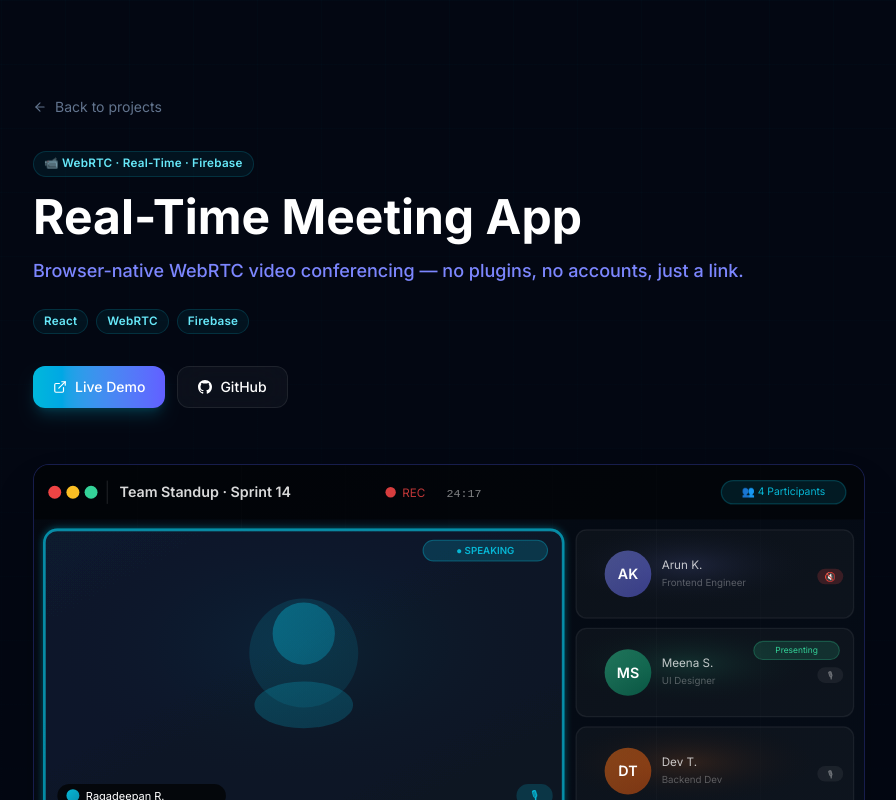
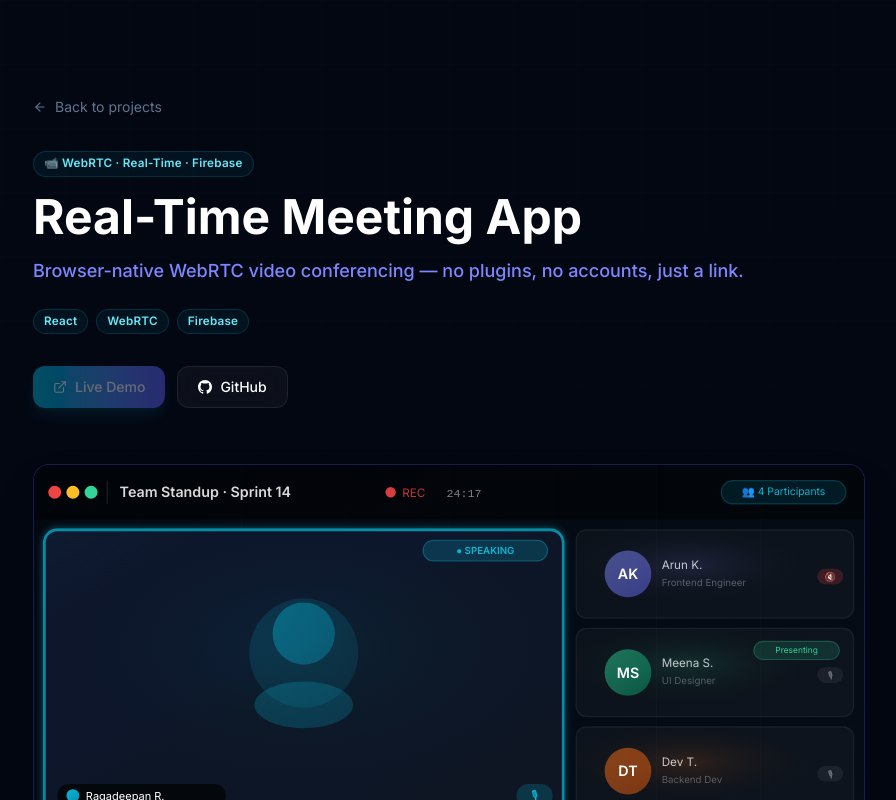
Before and after one commit to Ragadeepan/portfolio, a Next.js app: page /projects/meeting-app in a window 1280 px wide. Shown: the top 800 px of the page, without its empty margins (191-1087 px from the left). Built offline with nearby package versions, Linux system fonts and the light colour scheme.

Commit message:
Update live project links

```diff
--- a/src/app/projects/growlanzer/page.tsx
+++ b/src/app/projects/growlanzer/page.tsx
@@ -16,7 +16,7 @@ const sections = [
   {
     title: "The Solution",
     content:
-      "Growlanzer is a full-stack freelancer marketplace — live at growlanzer.com — with Firebase-powered authentication, real-time chat, profile-based freelancer discovery, and an end-to-end project workflow from posting to delivery. Built with Next.js and TypeScript for a fast, type-safe production experience.",
+      "Growlanzer is a full-stack freelancer marketplace — live at freelancer-99659.web.app — with Firebase-powered authentication, real-time chat, profile-based freelancer discovery, and an end-to-end project workflow from posting to delivery. Built with Next.js and TypeScript for a fast, type-safe production experience.",
   },
   {
     title: "Key Features",
@@ -27,7 +27,7 @@ const sections = [
       "Project posting and application workflow with status tracking",
       "Admin panel for freelancer verification and project moderation",
       "Responsive UI built entirely with Tailwind CSS — mobile-first",
-      "Deployed and live at growlanzer.com with Vercel CI/CD",
+      "Deployed and live at freelancer-99659.web.app with Firebase Hosting",
     ],
   },
   {
@@ -48,13 +48,13 @@ const sections = [
       "Implementing role-based access control (admin/client/freelancer) with Firestore security rules",
       "Optimistic UI for chat messages so the UX feels instant despite async writes",
       "Managing Firebase listener lifecycles in React without stale closures or memory leaks",
-      "Deploying with Vercel and configuring environment-based Firebase project switching",
+      "Deploying with Firebase Hosting and configuring environment-based Firebase project switching",
     ],
   },
   {
     title: "Results & Improvements",
     content: [
-      "Successfully deployed and live at growlanzer.com — real users onboarded",
+      "Successfully deployed and live at freelancer-99659.web.app — real users onboarded",
       "End-to-end project flow from registration to project completion working in production",
       "Planned: Razorpay payment integration for milestone-based freelancer payouts",
       "Planned: AI-powered freelancer-project matching using skill embedding similarity",
@@ -69,11 +69,12 @@ export default function GrowlanzerPage() {
     <CaseStudyLayout
       title="Growlanzer"
       tagline="Live freelancer marketplace built and deployed with Next.js and Firebase."
-      badge="🚀 Live · growlanzer.com"
+      badge="🚀 Live · freelancer-99659.web.app"
       tech={["Next.js", "React", "TypeScript", "Tailwind CSS", "Firebase"]}
       sections={sections}
       accentColor="indigo"
       imageSlot={<GrowlanzerImage />}
+      liveUrl="https://freelancer-99659.web.app"
     />
   );
 }
--- a/src/app/projects/resume-iq/page.tsx
+++ b/src/app/projects/resume-iq/page.tsx
@@ -73,6 +73,7 @@ export default function ResumeIQPage() {
       sections={sections}
       accentColor="indigo"
       imageSlot={<ResumeIQImage />}
+      liveUrl="https://resume-iq-client-seven.vercel.app"
     />
   );
 }
--- a/src/components/CaseStudyLayout.tsx
+++ b/src/components/CaseStudyLayout.tsx
@@ -18,6 +18,7 @@ interface CaseStudyProps {
   sections: Section[];
   accentColor: string;
   imageSlot: React.ReactNode;
+  liveUrl?: string;
 }
 
 export default function CaseStudyLayout({
@@ -28,6 +29,7 @@ export default function CaseStudyLayout({
   sections,
   accentColor,
   imageSlot,
+  liveUrl = "#",
 }: CaseStudyProps) {
   const accentClass =
     accentColor === "cyan"
@@ -116,8 +118,10 @@ export default function CaseStudyLayout({
             className="flex gap-3 flex-wrap"
           >
             <a
-              href="#"
-              className="inline-flex items-center gap-2 px-5 py-2.5 bg-gradient-to-r from-cyan-500 to-indigo-500 text-white font-medium rounded-xl text-sm shadow-lg shadow-cyan-500/20"
+              href={liveUrl}
+              target={liveUrl !== "#" ? "_blank" : undefined}
+              rel={liveUrl !== "#" ? "noopener noreferrer" : undefined}
+              className={`inline-flex items-center gap-2 px-5 py-2.5 bg-gradient-to-r from-cyan-500 to-indigo-500 text-white font-medium rounded-xl text-sm shadow-lg shadow-cyan-500/20 ${liveUrl === "#" ? "opacity-40 pointer-events-none" : ""}`}
             >
               <ExternalLink size={14} />
               Live Demo
--- a/src/components/Projects.tsx
+++ b/src/components/Projects.tsx
@@ -21,7 +21,7 @@ const projects = [
   {
     slug: "resume-iq",
     title: "Resume IQ",
-    liveUrl: "#",
+    liveUrl: "https://resume-iq-client-seven.vercel.app",
     tagline: "AI-powered ATS resume analyzer with skill gap detection.",
     description:
       "Analyzes resumes for ATS compatibility, detects skill gaps against job requirements, scores keyword density, and generates structured AI improvement suggestions — all in seconds.",
@@ -37,10 +37,10 @@ const projects = [
   {
     slug: "growlanzer",
     title: "Growlanzer",
-    liveUrl: "https://growlanzer.com",
+    liveUrl: "https://freelancer-99659.web.app",
     tagline: "Freelancer marketplace with live URL, real users, and admin workflows.",
     description:
-      "Full-stack freelancer platform with role-based auth, real-time chat, project posting & bidding, admin approval system, and complete CI/CD deployment pipeline. Live at growlanzer.com.",
+      "Full-stack freelancer platform with role-based auth, real-time chat, project posting & bidding, admin approval system, and complete CI/CD deployment pipeline. Live at freelancer-99659.web.app.",
     tech: ["Next.js", "React", "TypeScript", "Tailwind CSS", "Firebase"],
     image: GrowlanzerImage,
     accent: "indigo" as AccentKey,
```
